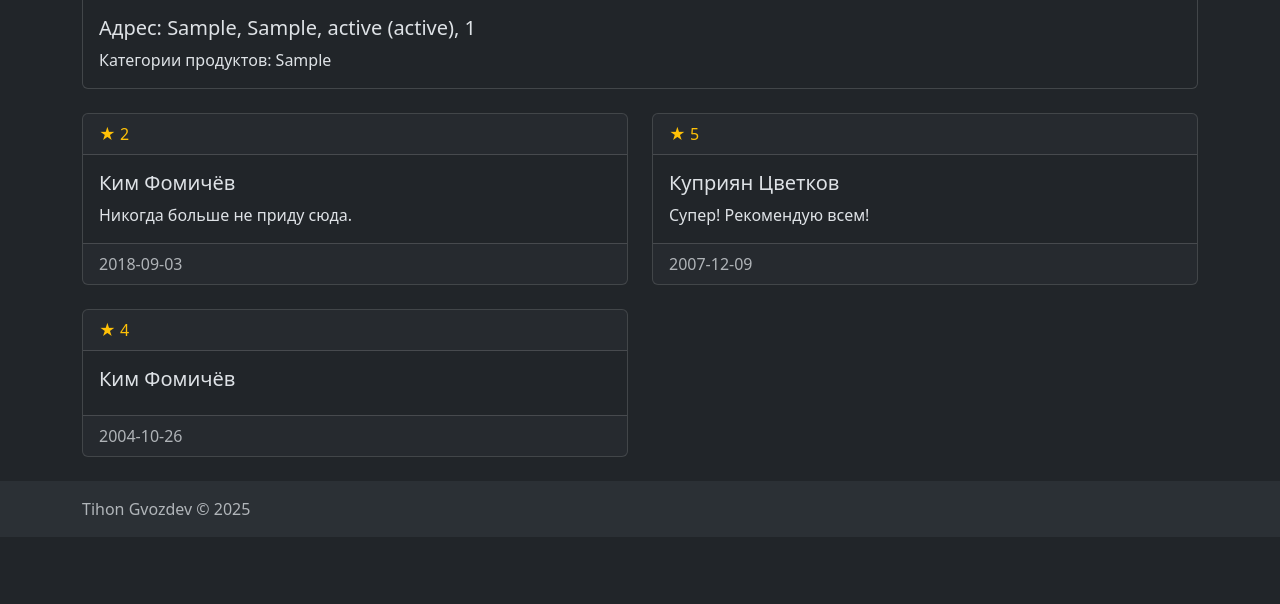
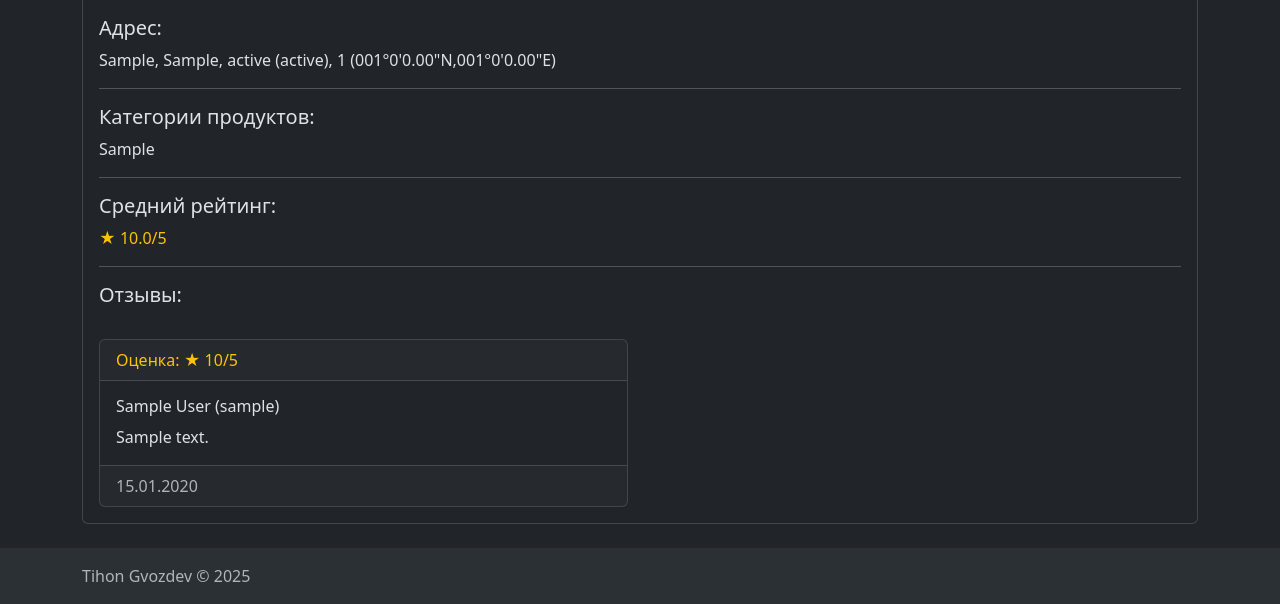
Before and after one commit to TihonSPB/LabsPython, a Flask app: page /1 in a window 1280 px wide. Shown: the part 636-1240 px from the top of the page. Before the commit the page ends 1151 px from the top, so only its background shows below. Run offline with Flask 3, Linux system fonts and the light colour scheme; tables that the repository leaves empty hold one stand-in row (values such as "Sample post").

Commit message:
Зачетная работа Flask

```diff
--- a/Зачетная _рбота/02_Flask/app.py
+++ b/Зачетная _рбота/02_Flask/app.py
@@ -28,6 +28,10 @@ from datetime import datetime
 
 from sqlalchemy import func
 
+MINS_IN_HOUR = 60
+SECS_IN_MIN = 60
+ROW_COUNT = 25
+
 # Создаём объект app на основе класса Flask
 # В конструктор передаём название основного файла. (__name__)
 # __name__ нужен, чтобы Flask знал, где искать шаблоны (templates) и статические файлы (static).
@@ -51,6 +55,7 @@ app.config['SQLALCHEMY_TRACK_MODIFICATIONS'] = False
 
 # Создание экземпляра SQLAlchemy и привязка к Flask-приложению (app)
 db = SQLAlchemy(app)  # db - это главный объект для работы с базой данных
+
 
 # ____________________________________
 # !!!\\\|||/// Таблицы DB \\\|||///!!!
@@ -98,6 +103,7 @@ markets_categories = db.Table('markets_categories',
     db.Column('category_id', db.Integer, db.ForeignKey('categories.category_id'), nullable=False)
 )
 
+
 class User(db.Model):
     __tablename__ = 'users'
 
@@ -118,6 +124,7 @@ class Review(db.Model):
     score = db.Column(db.SmallInteger, nullable=False)
     review = db.Column(db.Text)
 
+
 # _______________________________________
 # !!!\\\|||/// Утилита (Util) Универсальная программа для расчета расстояния на поверхности земли \\\|||///!!!
 
@@ -135,6 +142,47 @@ def calculate_distance(location1, location2):
     angle = math.sin(del_lat)**2 + math.cos(lat1) * math.cos(lat2) * math.sin(del_long)**2
     distance = 2 * EARTH_RADIUS_MI * math.asin(math.sqrt(angle))
     return distance
+
+
+# _______________________________________
+# !!!\\\|||/// Формат координат \\\|||///!!!
+
+def degree_minutes_seconds(location): # Разбивка локации на градусы, минуты, секунды
+
+    minutes, degrees = math.modf(location)
+    degrees = int(degrees)
+    minutes *= MINS_IN_HOUR
+    seconds, minutes = math.modf(minutes)
+    minutes = int(minutes)
+    seconds = SECS_IN_MIN * seconds
+    return degrees, minutes, seconds # Кортеж
+
+
+def format_location(location): # Вывод градусов в формате (025°44'16.00"N,080°13'29.17"W)
+
+    # Если location пустой (None или пустой список/кортеж), возвращаем пустую строку
+    if not location[0] or not location[1] or len(location) < 2:
+        return "отсутствуют"
+
+    # Определяем полушарие
+    ns = ""
+    if location[0] < 0:
+        ns = 'S'
+    elif location[0] > 0:
+        ns = 'N'
+
+    ew = ""
+    if location[1] < 0:
+        ew = 'W'
+    elif location[1] > 0:
+        ew = 'E'
+
+    format_string = '{:03d}\xb0{:0d}\'{:.2f}"' # Градусы{:03d}-(03-3 знака; d-целое число); \xb0-символ "°"; Минуты{:0d}\'-0 будет сохраннен; Секунды{:.2f}"-Дробное с двумя знаками после запятой.
+    latdegree, latmin, latsecs = degree_minutes_seconds(abs(location[0]))
+    latitude = format_string.format(latdegree, latmin, latsecs)
+    longdegree, longmin, longsecs = degree_minutes_seconds(abs(location[1]))
+    longitude = format_string.format(longdegree, longmin, longsecs)
+    return '(' + latitude + ns + ',' + longitude + ew + ')'
 
 # _______________________________________
 # !!!\\\|||/// Маршрутизация \\\|||///!!!
@@ -181,7 +229,7 @@ def index(page=1, sort_by='market_name', order='asc'): # Параметры по
     ).order_by(sort_field)
 
     # Добавляем пагинацию (25 записей на страницу)
-    per_page = 25
+    per_page = ROW_COUNT
     markets_data = markets_query.paginate(page=page, per_page=per_page, error_out=False)
 
     if not markets_data.items and page != 1:
@@ -193,6 +241,7 @@ def index(page=1, sort_by='market_name', order='asc'): # Параметры по
         sort_by=sort_by,
         order=order
         )
+
 
 @app.route('/<int:id>')
 def market_detail(id):
@@ -225,11 +274,43 @@ def market_detail(id):
     # Преобразуем список кортежей в список строк
     categories = [category[0] for category in categories]
 
+    location = format_location((market_info.lat, market_info.lon))
+
+    # Получаем все отзывы для этого рынка с информацией о пользователях
+    reviews = db.session.query(
+        Review.date_time,
+        Review.score,
+        Review.review,
+        User.fname,
+        User.lname,
+        User.username
+    ).join(
+        User, Review.user_id == User.user_id
+    ).filter(
+        Review.market_id == id
+    ).order_by(
+        Review.date_time.desc()
+    ).all()
+
+    # Рассчитываем средний рейтинг
+    avg_rating = db.session.query(
+        db.func.avg(Review.score)
+    ).filter(
+        Review.market_id == id
+    ).scalar()
+
+    # Округляем средний рейтинг до 1 знака после запятой
+    avg_rating = round(avg_rating, 1) if avg_rating else None
+
     return render_template(
         "market_detail.html",
         market=market_info,
-        categories=categories
+        categories=categories,
+        location=location,
+        reviews=reviews,
+        avg_rating=avg_rating
     )
+
 
 @app.route('/test')
 def test():
--- a/Зачетная _рбота/02_Flask/templates/market_detail.html
+++ b/Зачетная _рбота/02_Flask/templates/market_detail.html
@@ -17,61 +17,49 @@
     <div class="card">
         <iframe src="https://www.google.com/maps/embed?pb=!1m21!1m12!1m3!1d3000.0!2d{{ market.lon }}!3d{{ market.lat }}!2m3!1f0!2f0!3f0!3m2!1i1024!2i768!4f13.1!4m6!3e6!4m0!4m3!3m2!1d{{ market.lat }}!2d{{ market.lon }}!5e1!3m2!1sru!2sfr!4v1745939290335!5m2!1sru!2sfr" class="bd-placeholder-img card-img-top" width="100%" height="500"></iframe>
         <div class="card-body">
-            <h5 class="card-title">Адрес: {{ market.street }}, {{ market.city}}, {{ market.state_full }} ({{ market.state_abbr }}), {{ market.zip }}</h5>
-            <p class="card-text">Категории продуктов: {{ ", ".join(categories) }}</p>
+            <h5 class="card-title">Адрес:</h5>
+            <p class="card-text">{{ market.street }}, {{ market.city}}, {{ market.state_full }} ({{ market.state_abbr }}), {{ market.zip }} {{ location }}</p>
+            <hr>
+            <h5 class="card-title">Категории продуктов:</h5>
+            <p class="card-text">{{ ", ".join(categories) }}</p>
+            <hr>
+            <h5 class="card-title">Средний рейтинг:</h5>
+            {% if avg_rating %}
+            <p style="color: #ffc107;" class="card-text">★ {{ avg_rating }}/5</p>
+            {% else %}
+            <p class="card-text">Пока нет оценок</p>
+            {% endif %}
+
+            <hr>
+            <h5>Отзывы: </h5>
+
+            {% if reviews %}
+            <div class="row align-items-md-stretch">
+                {% for review in reviews %}
+
+                <div class="col-md-6">
+                    <br>
+                    <div class="card">
+                        <div style="color: #ffc107;" class="card-header">
+                            Оценка: ★ {{ review.score }}/5
+                        </div>
+                        <div class="card-body">
+                            <h6 class="card-title">{{ review.fname }} {{ review.lname }} ({{ review.username }})</h6>
+                            <p class="card-text">{{ review.review }}</p>
+                        </div>
+                        <div class="card-footer text-body-secondary">
+                            {{ review.date_time.strftime('%d.%m.%Y') }}
+                        </div>
+                    </div>
+
+                </div>
+                {% endfor %}
+            </div>
+            {% else %}
+            <p class="card-text">Пока нет отзывов</p>
+            {% endif %}
         </div>
     </div>
     <br>
 
-    <div class="row align-items-md-stretch">
-
-        <div class="col-md-6">
-            <div class="card">
-                <div style="color: #ffc107;" class="card-header">
-                ★ 2
-                </div>
-                <div class="card-body">
-                    <h5 class="card-title">Ким Фомичёв</h5>
-                    <p class="card-text">Никогда больше не приду сюда.</p>
-                </div>
-                <div class="card-footer text-body-secondary">
-                    2018-09-03
-                </div>
-            </div>
-            <br>
-        </div>
-
-        <div class="col-md-6">
-            <div class="card">
-                <div style="color: #ffc107;" class="card-header">
-                ★ 5
-                </div>
-                <div class="card-body">
-                    <h5 class="card-title">Куприян Цветков</h5>
-                    <p class="card-text">Супер! Рекомендую всем!</p>
-                </div>
-                <div class="card-footer text-body-secondary">
-                    2007-12-09
-                </div>
-            </div>
-            <br>
-        </div>
-
-        <div class="col-md-6">
-            <div class="card">
-                <div style="color: #ffc107;" class="card-header">
-                ★ 4
-                </div>
-                <div class="card-body">
-                    <h5 class="card-title">Ким Фомичёв</h5>
-                    <p class="card-text"></p>
-                </div>
-                <div class="card-footer text-body-secondary">
-                    2004-10-26
-                </div>
-            </div>
-            <br>
-        </div>
-
-    </div>
 {% endblock %}
```
